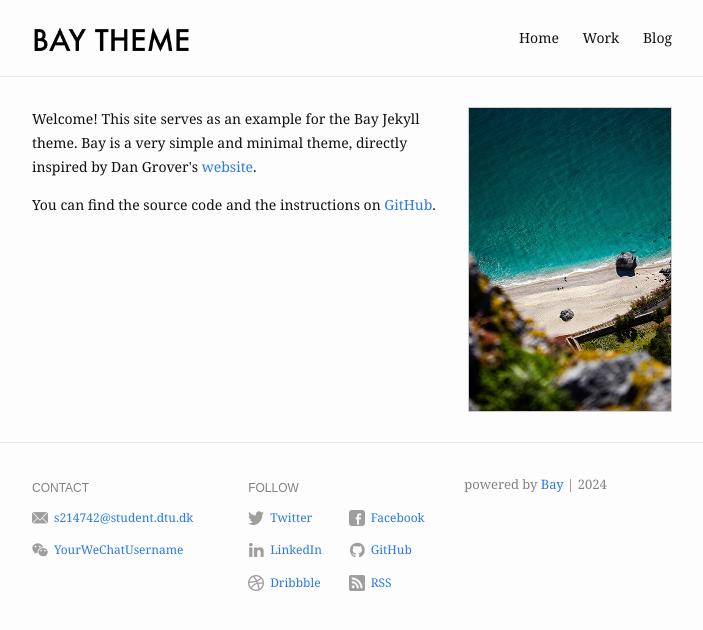
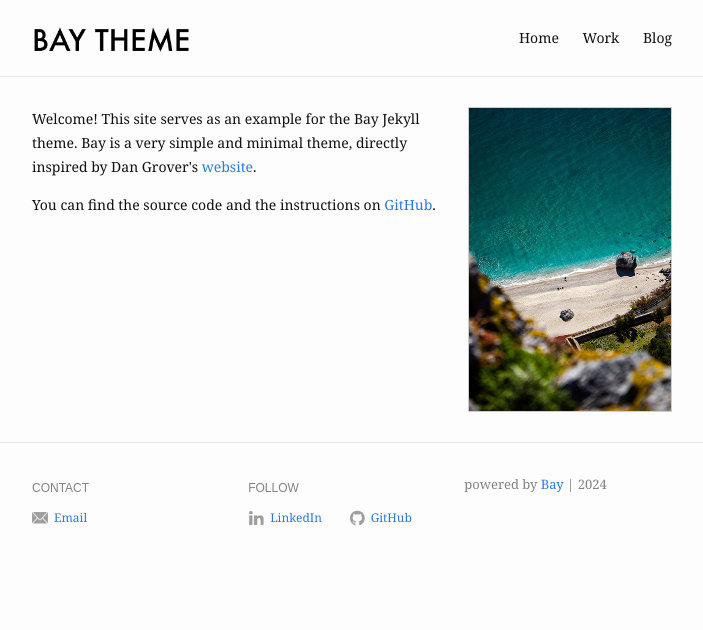
Before and after one commit to Thomasstycke/Thomasstycke.github.io, a Jekyll site: the page built from index.md, in a window 1280 px wide. Shown: the top 630 px of the page, without its empty margins (288-991 px from the left). Built offline with Jekyll 4.4.1, drawn with Linux system fonts in a browser that asks for light colours.

```diff
--- a/_config.yml
+++ b/_config.yml
@@ -38,25 +38,13 @@ footer:
   show_powered_by: true
   contact:
     - name: Email
-      value: s214742@student.dtu.dk
-      link: mailto:yourmail@domain.com
-    - name: WeChat
-      value: YourWeChatUsername
-      link: "#"
+      link: s214742@student.dtu.dk
   follow:
-    - name: Twitter
-      link: http://twitter.com/YourTwitterUsername
-      username: "@YourTwitterUsername"
-    - name: Facebook
-      link: http://facebook.com/YourFacebookUsername
     - name: LinkedIn
-      link: http://linkedin.com/in/YourLinkedInUsername
+      link: http://linkedin.com/in/thomas-dyrup-stycke
     - name: GitHub
-      link: http://github.com/YourGitHubUsername
-    - name: Dribbble
-      link: https://dribbble.com/YourDribbbleUsername
-    - name: RSS
-      link: /feed.xml
+      link: http://github.com/thomasstycke
+
 
 # Build settings
 markdown: kramdown
@@ -80,23 +68,3 @@ exclude:
 
 # Used for defeating caching
 version: 1
-
-# Exclude from processing.
-# The following items will not be processed, by default.
-# Any item listed under the `exclude:` key here will be automatically added to
-# the internal "default list".
-#
-# Excluded items can be processed by explicitly listing the directories or
-# their entries' file path in the `include:` list.
-#
-# exclude:
-#   - .sass-cache/
-#   - .jekyll-cache/
-#   - gemfiles/
-#   - Gemfile
-#   - Gemfile.lock
-#   - node_modules/
-#   - vendor/bundle/
-#   - vendor/cache/
-#   - vendor/gems/
-#   - vendor/ruby/
```
